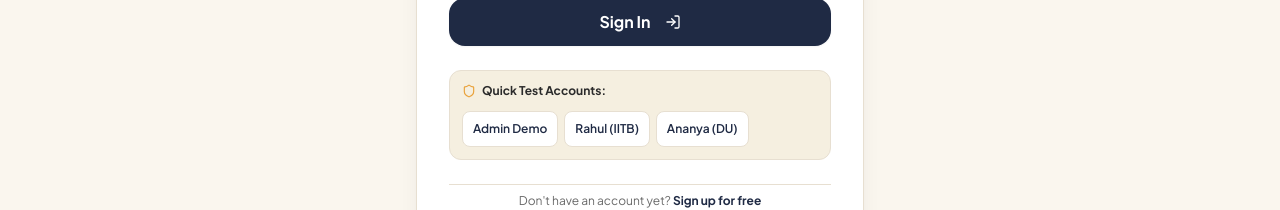
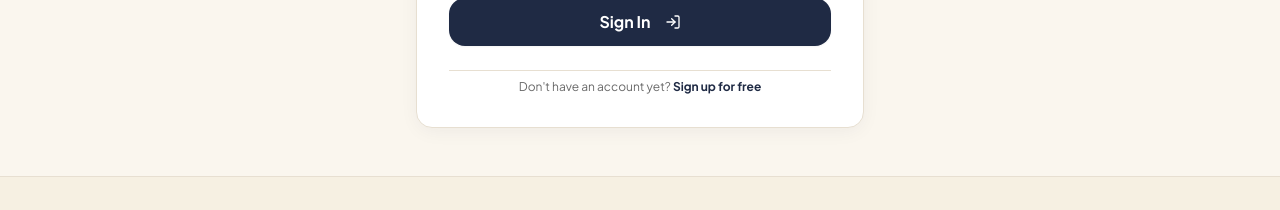
Before and after one commit to musashi-bot/campus-bookshare, a Next.js app: page /login in a window 1280 px wide. Shown: the part 492-702 px from the top of the page. Built offline with nearby package versions, Linux system fonts and the light colour scheme; no server answers.

Commit message:
removed signup placeholder accounts

```diff
--- a/app/login/page.tsx
+++ b/app/login/page.tsx
@@ -131,47 +131,7 @@ function LoginForm() {
         </Button>
       </form>
 
-      {/* Demo Credentials Quick-Fill */}
-      <div className="p-3 bg-paper-warm rounded-xl border border-paper-border space-y-2 text-xs">
-        <span className="font-bold text-charcoal flex items-center gap-1.5">
-          <Shield className="w-3.5 h-3.5 text-amber" />
-          Quick Test Accounts:
-        </span>
-        <div className="flex flex-wrap gap-1.5 pt-1">
-          <button
-            type="button"
-            onClick={() => {
-              setEmail("admin@campusshare.internal");
-              setPassword("AdminPass123!");
-            }}
-            className="px-2.5 py-1.5 min-h-[36px] bg-white hover:bg-paper-border/40 border border-paper-border rounded-lg text-ink font-semibold transition active:scale-95"
-          >
-            Admin Demo
-          </button>
-          <button
-            type="button"
-            onClick={() => {
-              setEmail("rahul@iitb.ac.in");
-              setPassword("StudentPass123!");
-            }}
-            className="px-2.5 py-1.5 min-h-[36px] bg-white hover:bg-paper-border/40 border border-paper-border rounded-lg text-ink font-semibold transition active:scale-95"
-          >
-            Rahul (IITB)
-          </button>
-          <button
-            type="button"
-            onClick={() => {
-              setEmail("ananya@du.ac.in");
-              setPassword("StudentPass123!");
-            }}
-            className="px-2.5 py-1.5 min-h-[36px] bg-white hover:bg-paper-border/40 border border-paper-border rounded-lg text-ink font-semibold transition active:scale-95"
-          >
-            Ananya (DU)
-          </button>
-        </div>
-      </div>
 
-      {/* Footer */}
       <div className="text-center pt-2 border-t border-paper-border text-xs text-charcoal/70">
         Don't have an account yet?{" "}
         <Link href="/signup" className="font-bold text-ink hover:underline">
```
